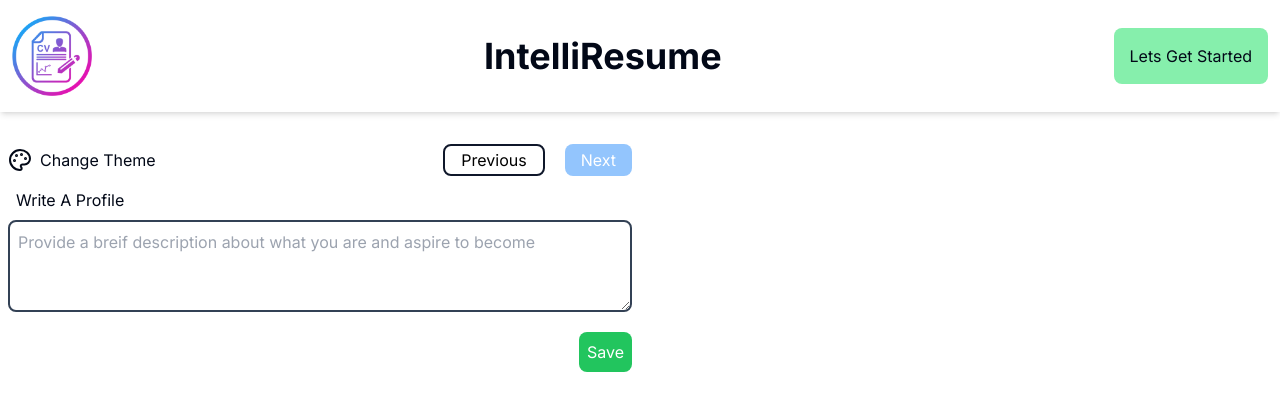
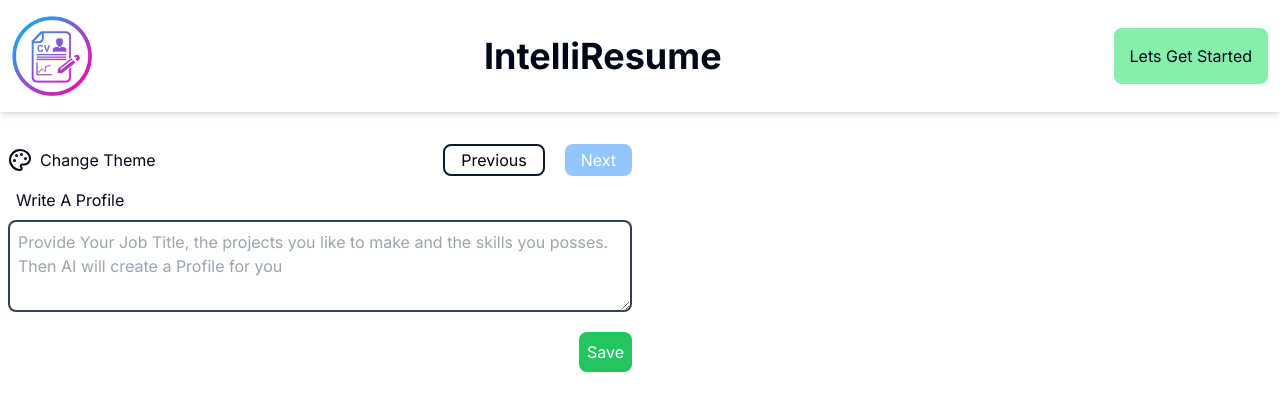
Before and after one commit to Hamza123Hussain/ai_resume_builder, a Next.js app: page /ResumeDetails/1 in a window 1280 px wide. Both pictures are taken after a click on the button "Next". Shown: the top 410 px of the page. Built offline with nearby package versions, Linux system fonts and the light colour scheme; no server answers.

Commit message:
Profile Data Saved in Database

```diff
--- a/app/ResumeDetails/[ID]/page.jsx
+++ b/app/ResumeDetails/[ID]/page.jsx
@@ -30,7 +30,7 @@ const ResumeDetails = ({ params }) => {
           </div>
         </div>
         {index == 1 ? <PersonalDetails ID={params.ID} /> : ''}
-        {index == 2 ? <SummaryDetails /> : ''}
+        {index == 2 ? <SummaryDetails ID={params.ID} /> : ''}
       </div>
     </div>
   )
--- a/components/ResumeDetails/SummaryDetails.jsx
+++ b/components/ResumeDetails/SummaryDetails.jsx
@@ -2,20 +2,34 @@
 import React from 'react'
 import { chatSessions } from '../../lib/GoogleGemniModel'
 import { useState } from 'react'
-
-const SummaryDetails = () => {
+import { supabase } from '../../lib/supabaseconfig'
+const SummaryDetails = ({ ID }) => {
   const [profile, setProfile] = useState('')
   const SendAnswerForFeedBack = async () => {
     const FeedBackPrompt = `Read the ${profile} completely and then give a 3-6 line breif profile that the user can add in their resume. Just give back the breif profile for the given text and nothing else `
 
     const Gemni_Response = await chatSessions.sendMessage(FeedBackPrompt)
 
-    console.log(Gemni_Response)
-
     const MockJsonResponse = Gemni_Response.response.text()
     setProfile(MockJsonResponse)
 
-    console.log(MockJsonResponse)
+    try {
+      const { data, error } = await supabase
+        .from('UserData')
+        .update({
+          Profile: profile,
+        })
+        .eq('ID', ID)
+
+      if (error) {
+        console.error('Error inserting data:', error.message)
+        alert('NO DATA SAVED')
+      } else {
+        console.log('Data inserted successfully:', data)
+      }
+    } catch (err) {
+      console.error('Unexpected error:', err)
+    }
   }
 
   return (
@@ -28,7 +42,7 @@ const SummaryDetails = () => {
           cols={10}
           rows={3}
           className=" border-2 border-slate-700 rounded-lg p-2"
-          placeholder="Provide a breif description about what you are and aspire to become"
+          placeholder="Provide Your Job Title, the projects you like to make and the skills you posses. Then AI will create a Profile for you"
         />
       </div>
       <div className=" flex justify-end">
```
